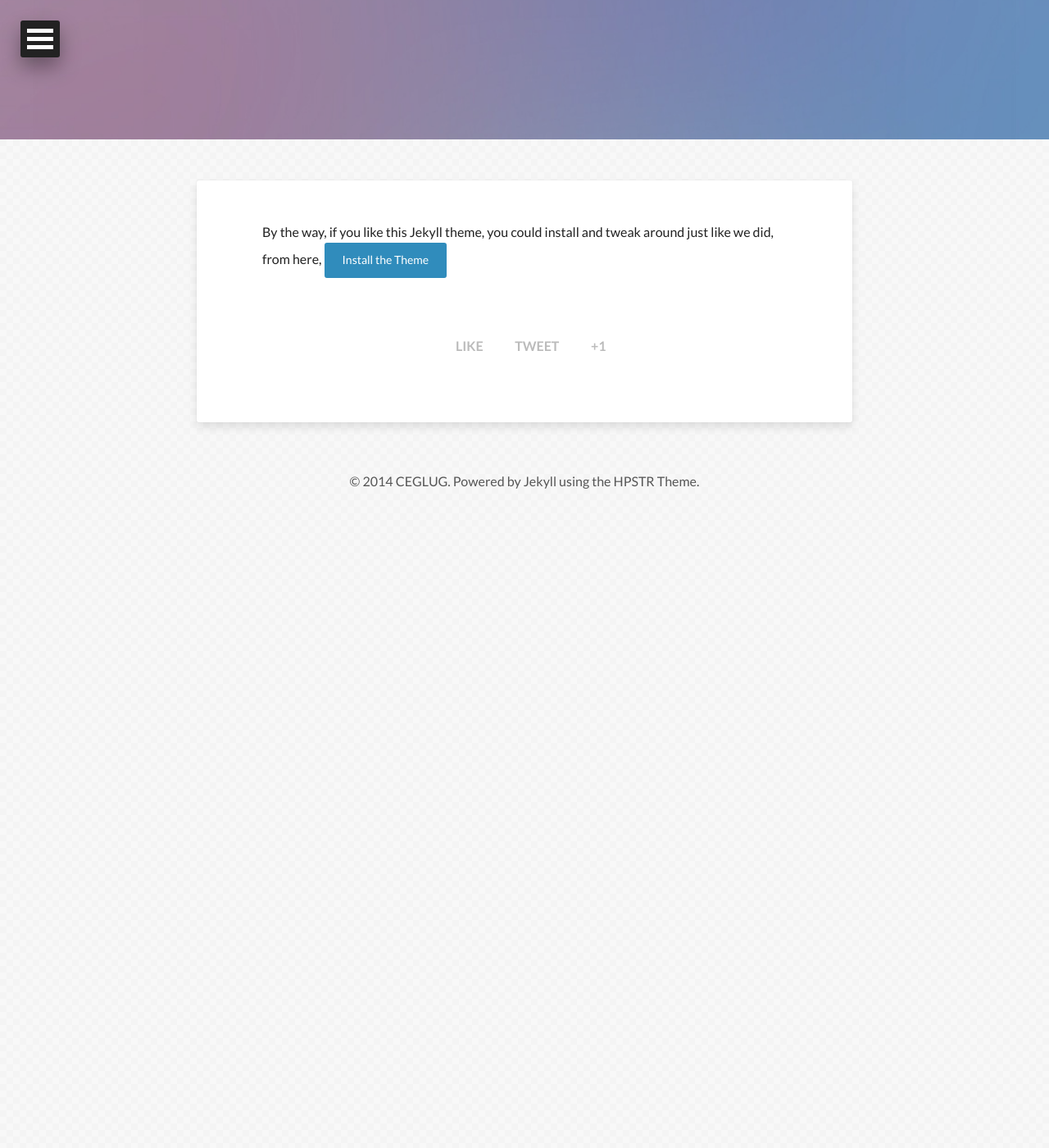
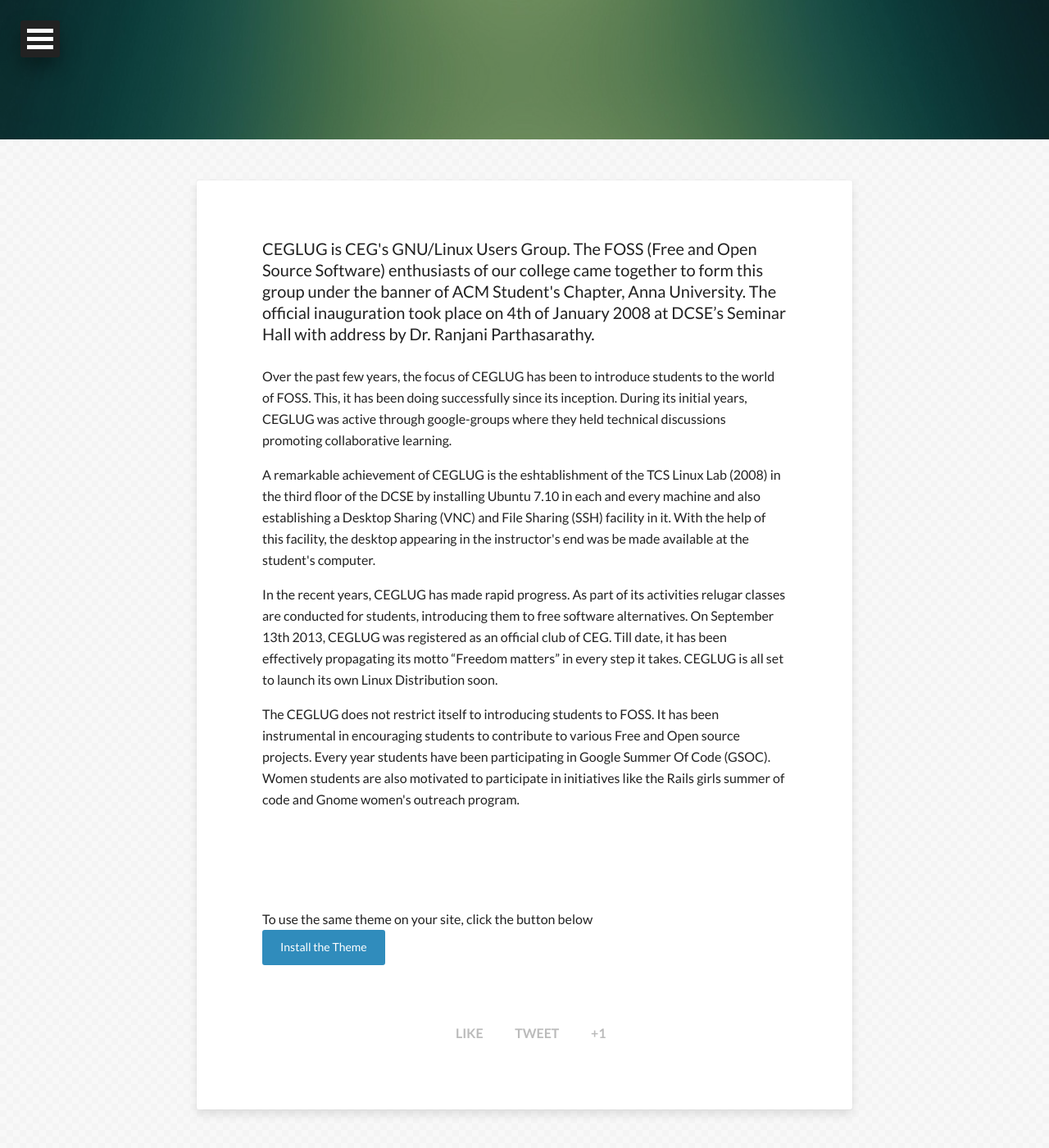
Before and after one commit to ceglug/ceglug-site, a Jekyll site: the page built from about.html, in a window 1280 px wide and 1400 px high, scrolled down 270 px. Shown: the whole window at 82% size. Built offline with Jekyll 4.4.1, drawn with Linux system fonts in a browser that asks for light colours; nearby versions of some CDN libraries; before the commit the page ends 900 px from its top, so only the background shows below that.

Commit message:
Make changes to templates

```diff
--- a/_includes/head.html
+++ b/_includes/head.html
@@ -86,6 +86,9 @@
 KeyboardJS.on('t', function() {
         window.location = "http://ceglug.github.io/tags/"
         });
+KeyboardJS.on('d', function() {
+        window.location = "http://ceglug.github.io/documentation/"
+        });
 KeyboardJS.on('f',function() {
         document.getElementById("nav").click();
         });
--- a/_includes/navigation.html
+++ b/_includes/navigation.html
@@ -2,7 +2,6 @@
 	<button class="dl-trigger" id="nav">Open Menu</button>
 	<ul class="dl-menu">
         <li><a href="/">Home <small>(/)</small></a></li>
-        <li><a href="{{ site.url }}/message/">A message from our Mentor <small>(m)</small></a></li>
 		<li>
 			<a href="#">About <small>(a)</small></a>
 			<ul class="dl-submenu">
@@ -44,6 +43,7 @@
 				</li>{% endif %}
 			</ul><!-- /.dl-submenu -->
 		</li>
+        <li><a href="{{ site.url }}/message/">A message from our Mentor <small>(m)</small></a></li>
 		<li>
 			<a href="#">Posts</a>
 			<ul class="dl-submenu">
@@ -52,10 +52,10 @@
 			</ul>
 		</li>
         <li>
-        <a href="{{ site.url }}/contributors/">Contributors <small>(c)</small></a>
+        <a href="{{ site.url }}/documentation/">Documentation <small>(d)</small></a>
         </li>
         <li>
-        <a href="{{ site.url }}/documentation/">Documentation <small>(d)</small></a>
+        <a href="{{ site.url }}/contributors/">Contributors <small>(c)</small></a>
         </li>
         <li>
         <a href="{{ site.url }}/help/">Help with Navigation? <small>(?)</small></a>
--- a/about.html
+++ b/about.html
@@ -2,11 +2,22 @@
 layout: page
 permalink: /about/
 title: About Us
-tags: [Jekyll, theme, modern, minimal, responsive]
+tags: [about]
 image:
-    feature: abstract-5.jpg
+    feature: abstract-10.jpg
 share: true
 ---
 
-By the way, if you like this Jekyll theme, you could install and tweak around just like we did, from here,
+<p>CEGLUG is CEG's GNU/Linux Users Group. The FOSS (Free and Open Source Software) enthusiasts of our college came together to form this group under the banner of ACM Student's Chapter, Anna University. The official inauguration took place on 4th of January 2008 at DCSE’s Seminar Hall with address by Dr. Ranjani Parthasarathy.
+</p>
+</p> Over the past few years, the focus of CEGLUG has been to introduce students to the world of FOSS. This, it has been doing successfully since its inception. During its initial years, CEGLUG was active through google-groups where they held technical discussions promoting collaborative learning.
+</p>
+<p> A remarkable achievement of CEGLUG is the eshtablishment of the TCS Linux Lab (2008) in the third floor of the DCSE by installing Ubuntu 7.10 in each and every machine and also establishing a Desktop Sharing (VNC) and File Sharing (SSH) facility in it. With the help of this facility, the desktop appearing in the instructor's end was be made available at the student's computer.
+</p>
+<p>In the recent years, CEGLUG has made rapid progress. As part of its activities relugar classes are conducted for students, introducing them to free software alternatives. On September 13th 2013, CEGLUG was registered as an official club of CEG. Till date, it has been effectively propagating its motto “Freedom matters” in every step it takes. CEGLUG is all set to launch its own Linux Distribution soon.
+</p>
+<p>The CEGLUG does not restrict itself to introducing students to FOSS. It has been instrumental in encouraging students to contribute to various Free and Open source projects. Every year students have been participating in Google Summer Of Code (GSOC). Women students are also motivated to participate in initiatives like the Rails girls summer of code and Gnome women's outreach program.
+</p>             <div><br/><br /><br /><br />
+To use the same theme on your site, click the button below <br />
 <a href="{{ site.url }}/theme-setup" class="btn btn-info">Install the Theme</a>
+</div>
--- a/contributors.html
+++ b/contributors.html
@@ -1,6 +1,6 @@
 ---
 layout: page
-title: Contributors
+title: CEGLUG | Contributors
 permalink: /contributors/
 description: "A List of the CEGLUG Contributors"
 image:
@@ -46,3 +46,5 @@
         </td>
     </tr>
 </table>
+<h3>Interested in contributing to our site? </h3>
+<h4>Checkout our github page over here <a href="https://github.com/ceglug/ceglug.github.io">https://github.com/ceglug/ceglug.github.io/</a> for a full documentation</h4>
--- a/index.html
+++ b/index.html
@@ -1,6 +1,6 @@
 ---
 layout: post-index
-title: Home
+title: CEGLUG | Home
 description: "Describe this nonsense."
 tags: [Jekyll, theme, themes, responsive, blog, modern]
 image:
--- a/messages.html
+++ b/messages.html
@@ -1,6 +1,6 @@
 ---
 layout: page
-title: A message from our Mentor
+title: CEGLUG | A message from our Mentor
 permalink: /message/
 description: "A message from our Mentor"
 image:
```
Also changed, not shown: documentation.html (added, +12 -0 lines).
